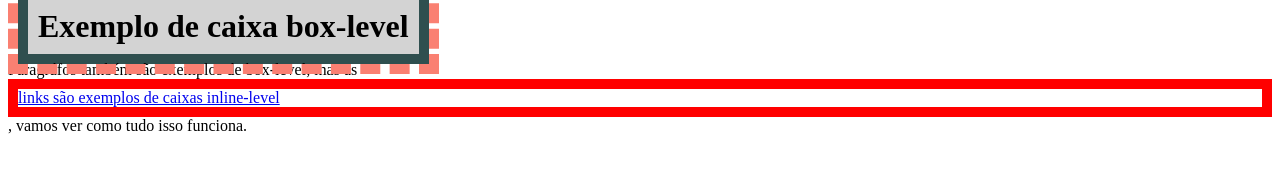
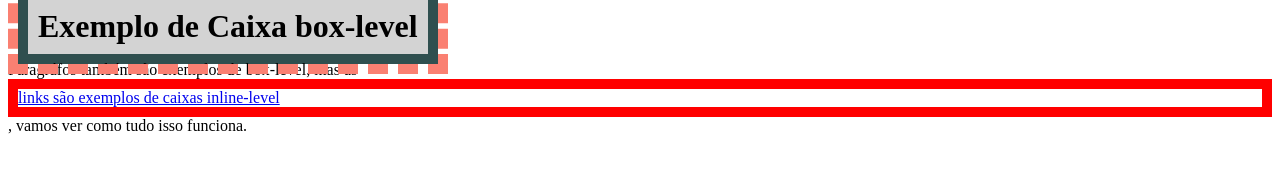
Before and after one commit to AdaoEurides/html-css, a plain HTML site: page exercicios/ex019/caixas.html in a window 1280 px wide. Drawn offline with Linux system fonts and the light colour scheme.

Commit message:
atualizei

```diff
--- a/exercicios/ex019/caixas.html
+++ b/exercicios/ex019/caixas.html
@@ -34,7 +34,7 @@
     </style>
 </head>
 <body>
-    <h1>Exemplo de caixa box-level</h1>
+    <h1>Exemplo de Caixa box-level</h1>
     <p>Paragráfos também são exemplos de box-level, mas as <a href="#">links são exemplos de caixas inline-level</a>, vamos ver como tudo isso funciona.</p>
 </body>
 </html>
```
